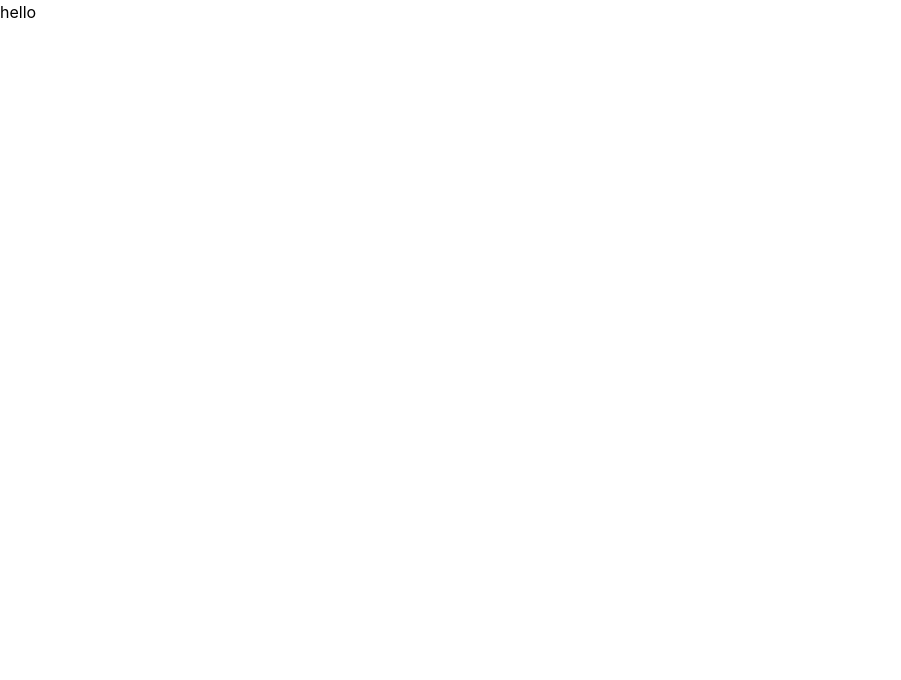
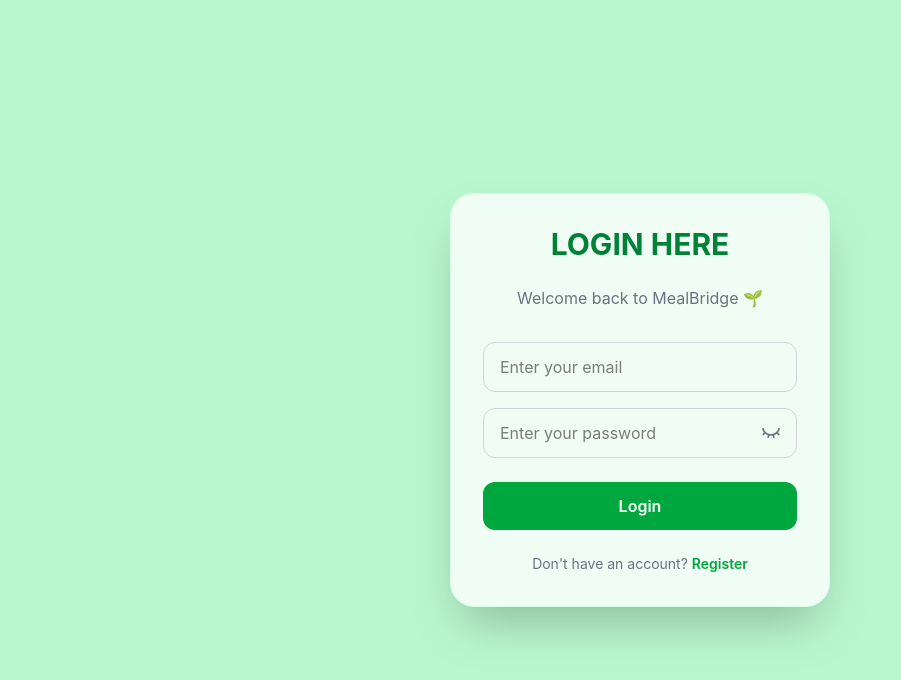
Before and after one commit to Prernakumari29/MealBridgeFrontend, a React (Vite) app: page /auth in a window 1280 px wide. Before the commit this address had no page. Shown: the top 680 px of the page, without its empty margins (0-901 px from the left). Built offline with nearby package versions, Linux system fonts and the light colour scheme.

Commit message:
feat: add authentication pages with form validation

```diff
--- a/index.html
+++ b/index.html
@@ -4,6 +4,10 @@
     <meta charset="UTF-8" />
     <link rel="icon" type="image/svg+xml" href="/vite.svg" />
     <meta name="viewport" content="width=device-width, initial-scale=1.0" />
+    <link
+  href="https://cdn.jsdelivr.net/npm/remixicon@4.9.0/fonts/remixicon.css"
+  rel="stylesheet"
+/>
     <title>mealbridgefrontend</title>
   </head>
   <body>
--- a/package.json
+++ b/package.json
@@ -13,6 +13,7 @@
     "@tailwindcss/vite": "^4.3.1",
     "react": "^19.2.0",
     "react-dom": "^19.2.0",
+    "react-hook-form": "^7.80.0",
     "react-router": "^8.0.1",
     "tailwindcss": "^4.3.1"
   },
--- a/src/App.jsx
+++ b/src/App.jsx
@@ -1,18 +1,19 @@
 import React from 'react'
 import {Routes,  Route } from "react-router"
-import Home from './pages/auth/Home'
 import Login from './pages/auth/Login'
 import Register from './pages/auth/Register'
+import Home from './pages/Home'
+import Auth from './pages/auth/Auth'
 
 
 const App = () => {
   return (
     <div>
-      <h1>hello</h1>
       <Routes>
         <Route path='/' element={<Home />} />
-        <Route path='/login' element={<Login />} />
-        <Route path='/register' element={<Register />} />
+        <Route path='/auth' element={<Auth />} />
+
+
 
       </Routes>
     </div>
--- /dev/null
+++ b/src/pages/auth/Auth.jsx
@@ -0,0 +1,16 @@
+import React, { useState } from 'react'
+import Login from './Login'
+import Register from './Register'
+
+const Auth = () => {
+    const[toggle , setToggle] = useState(true)
+  return (
+    <div className='min-h-screen w-full bg-green-200 flex items-center justify-center'>
+      {
+        toggle ? <Login setToggle={setToggle} /> : <Register setToggle={setToggle} />
+      }
+    </div>
+  )
+}
+
+export default Auth
--- a/src/pages/auth/Login.jsx
+++ b/src/pages/auth/Login.jsx
@@ -1,9 +1,52 @@
-import React from 'react'
+import React, { useState } from 'react'
 
-const Login = () => {
+const Login = ({setToggle}) => {
+    const [showpassword , setShowpassword] = useState(false)
   return (
     <div>
-      <h1>here you will see login page</h1>
+
+      <form className='w-full max-w-md bg-green-50 p-8 rounded-3xl shadow-2xl border border-green-100 flex flex-col gap-4' action="">
+
+        <h1 className='text-3xl font-bold text-center text-green-700 mb-2'>
+          LOGIN HERE
+        </h1>
+
+        <p className='text-center text-gray-500 mb-4'>
+          Welcome back to MealBridge 🌱
+        </p>
+
+        <input
+          className='w-full px-4 py-3 border border-gray-300 rounded-xl outline-none focus:ring-2 focus:ring-green-400 focus:border-green-400 transition'
+          type="text"
+          placeholder='Enter your email'
+        />
+
+
+        <div className="relative w-full">
+  <input
+    className="w-full px-4 py-3 pr-12 border border-gray-300 rounded-xl outline-none focus:ring-2 focus:ring-green-400 focus:border-green-400 transition"
+    type={showpassword? "text" : "password"}
+    placeholder="Enter your password"
+  />
+
+  <i onClick={()=>setShowpassword(!showpassword)} className="ri-eye-close-line absolute right-4 top-1/2 -translate-y-1/2 text-gray-500 cursor-pointer text-xl active:scale-90"></i>
+</div>
+
+        <button
+          className='w-full bg-green-600 text-white py-3 rounded-xl font-semibold hover:bg-green-700 transition duration-300 mt-2'
+        >
+          Login
+        </button>
+
+        <p className='text-center text-gray-500 text-sm mt-2'>
+          Don't have an account?
+          <span onClick={()=>setToggle(false)} className='text-green-600 font-semibold cursor-pointer ml-1 hover:underline'>
+            Register
+          </span>
+        </p>
+
+      </form>
+
     </div>
   )
 }
--- a/src/pages/auth/Register.jsx
+++ b/src/pages/auth/Register.jsx
@@ -1,11 +1,108 @@
-import React from 'react'
+import React, { useState } from 'react'
+import { useForm } from "react-hook-form"
 
-const Register = () => {
-  return (
-    <div>
-      <h1>here you will see register page</h1>
-    </div>
-  )
+const Register = ({ setToggle }) => {
+
+    const [showpassword, setShowpassword] = useState(false)
+
+    const { register, handleSubmit, reset, formState: { errors } } = useForm();
+
+    const submit = (data) => {
+        alert("registered succesfully")
+        console.log(data)
+        reset();
+    }
+
+
+    return (
+
+        <div >
+            <form onSubmit={handleSubmit(submit)} className='w-full max-w-md bg-white p-8 rounded-3xl shadow-2xl border border-green-100 flex flex-col gap-4' action="">
+
+                <h1 className='text-3xl font-bold text-center text-green-700 mb-1'>
+                    REGISTER HERE
+                </h1>
+
+                <p className='text-center text-gray-500 mb-2'>
+                    Join MealBridge and make an impact 🌱
+                </p>
+
+{/* --------------------------------------------------------name-------------------------------------------- */}
+                <input
+                    className='w-full px-4 py-3 border border-gray-300 rounded-xl outline-none focus:ring-2 focus:ring-green-400 focus:border-green-400 transition'
+                    type="text"
+                    placeholder='Enter your name*'
+                    {...register("name", { required: "Name is required" })}
+                />
+                {errors.name && (<p className="text-red-500 text-sm">{errors.name.message}</p>)}
+
+{/* --------------------------------------------------------email-------------------------------------------- */}
+
+                <input
+                    className='w-full px-4 py-3 border border-gray-300 rounded-xl outline-none focus:ring-2 focus:ring-green-400 focus:border-green-400 transition'
+                    type="email"
+                    placeholder='Enter your email*'
+                    {...register("email", { required: "email is required" })}
+                />
+                {errors.email && (<p className="text-red-500 text-sm">{errors.email.message}</p>)}
+
+
+{/* --------------------------------------------------------password-------------------------------------------- */}
+
+                <div className="relative w-full">
+                    <input
+                        className="w-full px-4 py-3 pr-12 border border-gray-300 rounded-xl outline-none focus:ring-2 focus:ring-green-400 focus:border-green-400 transition"
+                        type={showpassword ? "text" : "password"}
+                        placeholder="Enter your password*"
+                        {...register("password", { required: true, minLength: 6 })}
+                    />
+                    {errors.password?.type === "minLength" && (<p className="text-red-500 text-sm">min length should be 6</p>)}
+                    {errors.password?.type === "required" && (<p className="text-red-500 text-sm">password id required</p>)}
+
+                    <i onClick={() => setShowpassword(!showpassword)} className="ri-eye-close-line absolute right-4 top-1/2 -translate-y-1/2 text-gray-500 cursor-pointer text-xl active:scale-90"></i>
+                </div>
+
+
+{/* --------------------------------------------------------mobile-------------------------------------------- */}
+
+                <input
+                    className='w-full px-4 py-3 border border-gray-300 rounded-xl outline-none focus:ring-2 focus:ring-green-400 focus:border-green-400 transition'
+                    type="text"
+                    placeholder='Enter your mobile number*'
+                    {...register("mobile", { required: "password is required" })}
+                />
+                {errors.mobile && (<p className="text-red-500 text-sm">{errors.mobile.message}</p>)}
+
+{/* --------------------------------------------------------role-------------------------------------------- */}
+
+                <select
+                    className='w-full px-4 py-3 border border-gray-300 rounded-xl outline-none focus:ring-2 focus:ring-green-400 focus:border-green-400 transition text-gray-600'
+                    {...register("role" , {required:"please select a role"})}
+                >
+                    <option value="">Select your role*</option>
+                    <option value="donor">Donor</option>
+                    <option value="recipient">Recipient</option>
+                </select>
+                {errors.role && (<p className="text-red-500 text-sm">{errors.role.message}</p>)}
+
+{/* --------------------------------------------------------register button-------------------------------------------- */}
+
+                <button
+                    className='w-full bg-green-600 text-white py-3 rounded-xl font-semibold hover:bg-green-700 transition duration-300'
+                >
+                    Register
+                </button>
+
+                <p className='text-center text-gray-500 text-sm mt-2'>
+                    Already have an account?
+                    <span onClick={() => setToggle(true)} className='text-green-600 font-semibold cursor-pointer ml-1 hover:underline'>
+                        Login
+                    </span>
+                </p>
+
+            </form>
+        </div>
+    )
 }
 
 export default Register
```
Also changed, not shown: src/pages/Home.jsx (renamed from src/pages/auth/Home.jsx), 1 other file (tests, documents, lock files or other folders).
